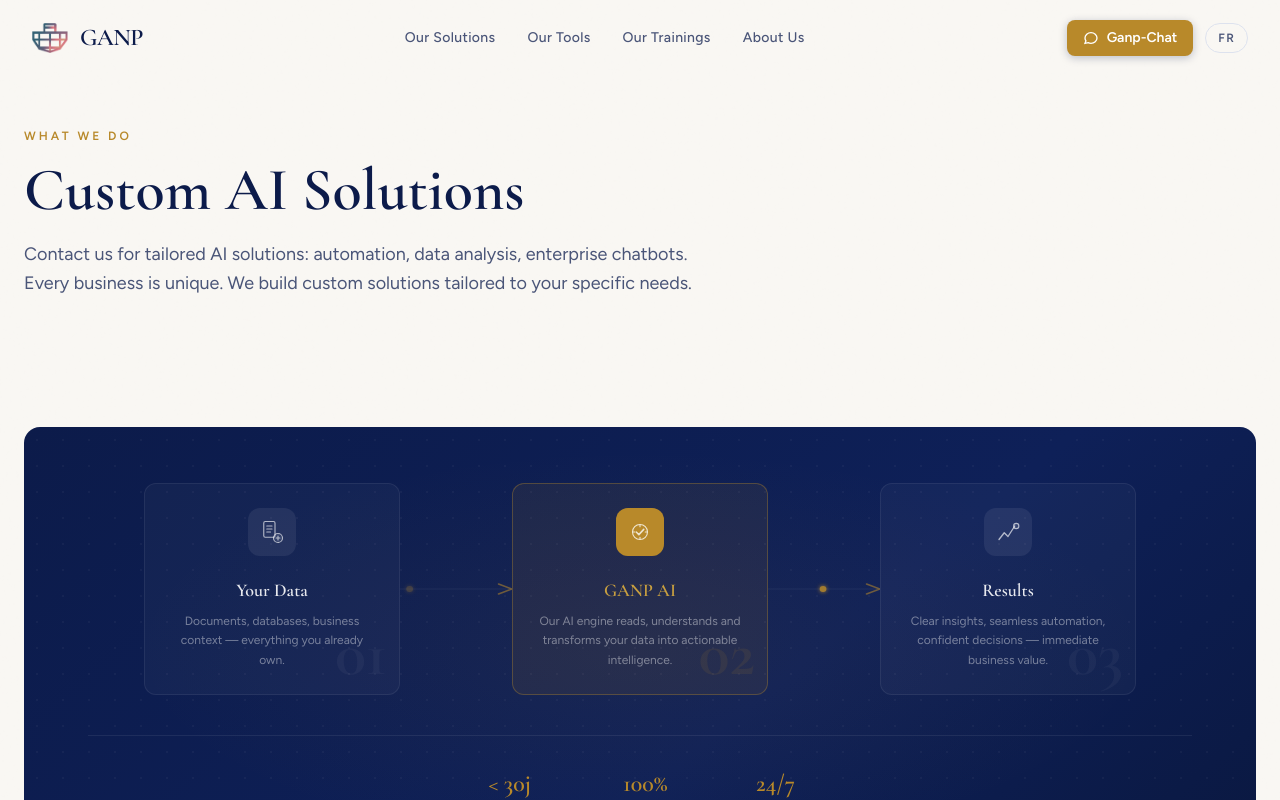
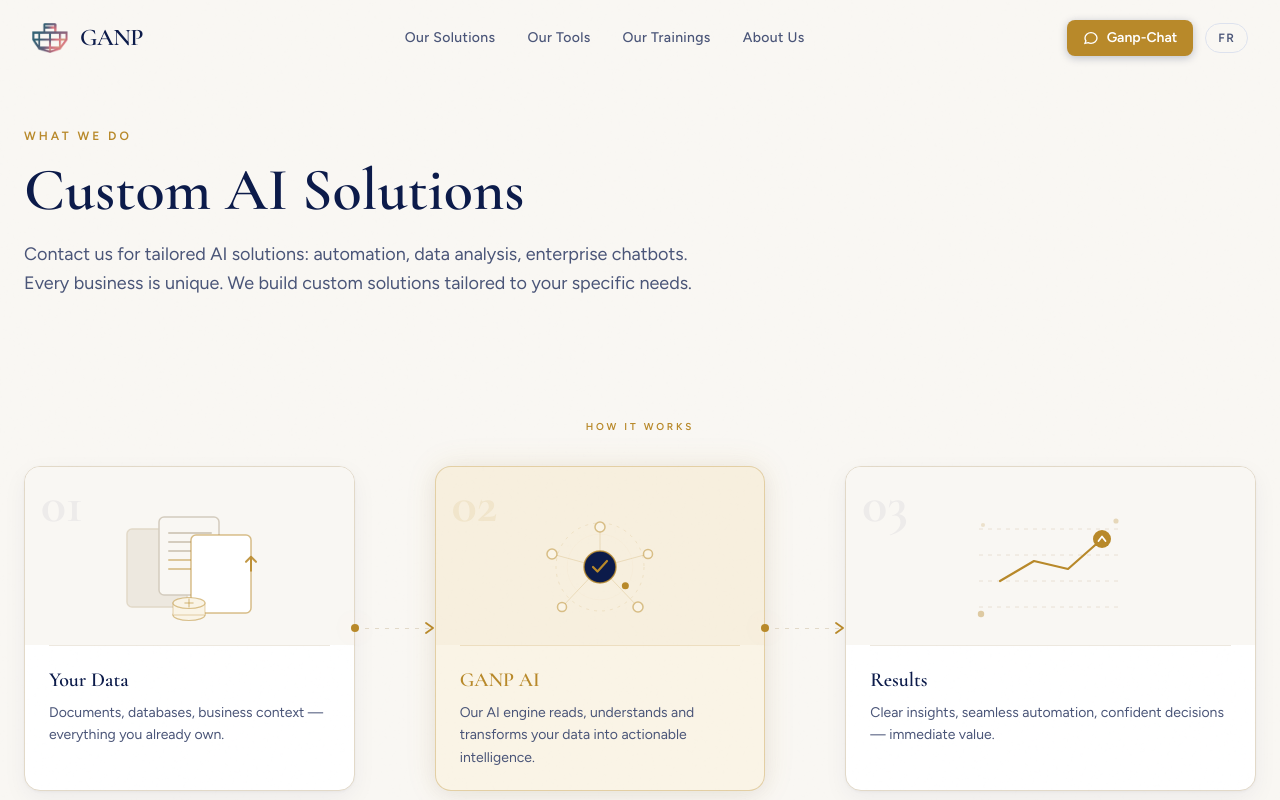
Before and after one commit to A-Njock/KEMET-AI, a React (Vite) app: page /solutions in a window 1280 px wide. Shown: the top 800 px of the page. Built offline with nearby package versions, Linux system fonts and the light colour scheme.

Commit message:
feat: redesign AIWorkflow — illustrated cards, animated SVGs, site colors, process flow
Authored by Pierre Guy A. NJOCK

```diff
--- a/src/components/AIWorkflow.tsx
+++ b/src/components/AIWorkflow.tsx
@@ -5,279 +5,331 @@
   lang: 'fr' | 'en';
 }
 
-function FlowBeam({ inView, delay, id }: { inView: boolean; delay: number; id: string }) {
+// ─── Step 1: Your Data ──────────────────────────────────────────────────────
+function DataIllustration({ inView }: { inView: boolean }) {
   return (
-    <div className="hidden md:flex items-center justify-center flex-shrink-0 w-20 lg:w-28">
-      <svg width="100%" height="24" viewBox="0 0 100 24" fill="none" preserveAspectRatio="none">
-        <defs>
-          <linearGradient id={`beam-grad-${id}`} x1="0%" y1="0%" x2="100%" y2="0%">
-            <stop offset="0%" stopColor="rgba(184,137,42,0.15)" />
-            <stop offset="100%" stopColor="rgba(184,137,42,0.6)" />
-          </linearGradient>
-          <filter id={`beam-glow-${id}`} x="-100%" y="-100%" width="300%" height="300%">
-            <feGaussianBlur stdDeviation="2" result="blur" />
-            <feMerge>
-              <feMergeNode in="blur" />
-              <feMergeNode in="SourceGraphic" />
-            </feMerge>
-          </filter>
-        </defs>
+    <svg viewBox="0 0 180 130" fill="none" className="w-full h-full">
+      {/* Back document */}
+      <motion.rect x="28" y="30" width="60" height="78" rx="5"
+        fill="#EDE8DF" stroke="#E2D9C8" strokeWidth="1.5"
+        initial={{ opacity: 0, x: -12 }} animate={inView ? { opacity: 1, x: 0 } : {}}
+        transition={{ delay: 0.1, duration: 0.55, ease: [0.16, 1, 0.3, 1] }} />
 
-        {/* Static faint track */}
-        <path d="M 0 12 L 100 12" stroke="rgba(255,255,255,0.06)" strokeWidth="1" />
+      {/* Middle document */}
+      <motion.rect x="60" y="18" width="60" height="78" rx="5"
+        fill="#F9F7F3" stroke="#D4CCBE" strokeWidth="1.5"
+        initial={{ opacity: 0, y: 14 }} animate={inView ? { opacity: 1, y: 0 } : {}}
+        transition={{ delay: 0.2, duration: 0.55, ease: [0.16, 1, 0.3, 1] }} />
 
-        {/* Animated beam draw */}
-        <motion.path
-          d="M 0 12 L 100 12"
-          stroke={`url(#beam-grad-${id})`}
-          strokeWidth="1"
-          fill="none"
+      {/* Lines on middle doc */}
+      {[34, 43, 52, 61, 70].map((y, i) => (
+        <motion.line key={y} x1="70" y1={y} x2={i === 2 || i === 4 ? 106 : 112} y2={y}
+          stroke={i >= 3 ? '#B8892A' : '#D4CCBE'} strokeWidth="2" strokeLinecap="round"
+          strokeOpacity={i >= 3 ? 0.45 : 1}
+          initial={{ scaleX: 0 }} animate={inView ? { scaleX: 1 } : {}}
+          transition={{ delay: 0.5 + i * 0.06, duration: 0.35 }}
+          style={{ transformOrigin: '70px 0' }} />
+      ))}
+
+      {/* Front document (gold-framed) */}
+      <motion.rect x="92" y="36" width="60" height="78" rx="5"
+        fill="white" stroke="#B8892A" strokeWidth="1.5" strokeOpacity="0.55"
+        initial={{ opacity: 0, x: 12 }} animate={inView ? { opacity: 1, x: 0 } : {}}
+        transition={{ delay: 0.3, duration: 0.55, ease: [0.16, 1, 0.3, 1] }} />
+
+      {/* Database cylinder */}
+      <motion.g initial={{ opacity: 0, y: 6 }} animate={inView ? { opacity: 1, y: 0 } : {}}
+        transition={{ delay: 0.7, duration: 0.45 }}>
+        <ellipse cx="90" cy="116" rx="16" ry="5.5"
+          fill="#FAF4E6" stroke="#B8892A" strokeWidth="1.2" strokeOpacity="0.5" />
+        <rect x="74" y="104" width="32" height="12" fill="#FAF4E6" stroke="#B8892A" strokeWidth="1.2" strokeOpacity="0.3" />
+        <ellipse cx="90" cy="104" rx="16" ry="5.5"
+          fill="#FAF4E6" stroke="#B8892A" strokeWidth="1.2" strokeOpacity="0.5" />
+        <line x1="90" y1="100" x2="90" y2="108" stroke="#B8892A" strokeWidth="1.5" strokeOpacity="0.4" strokeLinecap="round" />
+        <line x1="86" y1="104" x2="94" y2="104" stroke="#B8892A" strokeWidth="1.5" strokeOpacity="0.4" strokeLinecap="round" />
+      </motion.g>
+
+      {/* Floating upload pulse */}
+      <motion.path d="M 152 72 L 152 58 M 147 63 L 152 58 L 157 63"
+        stroke="#B8892A" strokeWidth="2" strokeLinecap="round" strokeLinejoin="round"
+        initial={{ opacity: 0, y: 8 }}
+        animate={inView ? { opacity: [0, 0.9, 0.9, 0], y: [8, 0, 0, -8] } : {}}
+        transition={{ delay: 0.9, duration: 1.6, repeat: Infinity, repeatDelay: 0.6, ease: 'easeInOut' }} />
+    </svg>
+  );
+}
+
+// ─── Step 2: GANP AI ────────────────────────────────────────────────────────
+function AIIllustration({ inView }: { inView: boolean }) {
+  const satellite = [
+    { cx: 90, cy: 28, r: 5 },
+    { cx: 138, cy: 55, r: 4.5 },
+    { cx: 128, cy: 108, r: 5 },
+    { cx: 52, cy: 108, r: 4.5 },
+    { cx: 42, cy: 55, r: 5 },
+  ];
+
+  return (
+    <svg viewBox="0 0 180 130" fill="none" className="w-full h-full">
+      {/* Orbit ring */}
+      <motion.circle cx="90" cy="68" r="44"
+        stroke="#B8892A" strokeWidth="0.75" strokeOpacity="0.18" strokeDasharray="3 5"
+        initial={{ opacity: 0, scale: 0.6 }} animate={inView ? { opacity: 1, scale: 1 } : {}}
+        transition={{ delay: 0.15, duration: 0.6 }}
+        style={{ transformOrigin: '90px 68px' }} />
+
+      {/* Spokes to satellites */}
+      {satellite.map((s, i) => (
+        <motion.path key={i} d={`M 90 68 L ${s.cx} ${s.cy}`}
+          stroke="#B8892A" strokeWidth="1" strokeOpacity="0.2"
+          initial={{ pathLength: 0 }} animate={inView ? { pathLength: 1 } : {}}
+          transition={{ delay: 0.3 + i * 0.07, duration: 0.4 }} />
+      ))}
+
+      {/* Satellite nodes */}
+      {satellite.map((s, i) => (
+        <motion.circle key={i} cx={s.cx} cy={s.cy} r={s.r}
+          fill="#FAF4E6" stroke="#B8892A" strokeWidth="1.5" strokeOpacity="0.5"
+          initial={{ scale: 0 }} animate={inView ? { scale: 1 } : {}}
+          transition={{ delay: 0.35 + i * 0.07, duration: 0.4, ease: [0.16, 1, 0.3, 1] }}
+          style={{ transformOrigin: `${s.cx}px ${s.cy}px` }} />
+      ))}
+
+      {/* Centre glow rings */}
+      {[28, 18].map((r, i) => (
+        <motion.circle key={i} cx="90" cy="68" r={r}
+          fill="none" stroke="#B8892A"
+          strokeWidth={i === 0 ? 0.75 : 0.5} strokeOpacity={i === 0 ? 0.12 : 0.08}
+          animate={inView ? { r: [r, r + 10, r], opacity: [0.6, 0, 0.6] } : {}}
+          transition={{ duration: 2.4, repeat: Infinity, delay: i * 0.7, ease: 'easeOut' }} />
+      ))}
+
+      {/* Centre node */}
+      <motion.circle cx="90" cy="68" r="16"
+        fill="#0C1B4A"
+        initial={{ scale: 0 }} animate={inView ? { scale: 1 } : {}}
+        transition={{ delay: 0.5, duration: 0.5, ease: [0.16, 1, 0.3, 1] }}
+        style={{ transformOrigin: '90px 68px' }} />
+      <motion.circle cx="90" cy="68" r="16"
+        fill="none" stroke="#B8892A" strokeWidth="1.5"
+        animate={inView ? { opacity: [0.5, 1, 0.5] } : {}}
+        transition={{ duration: 2, repeat: Infinity }} />
+
+      {/* Centre checkmark */}
+      <motion.path d="M 83 68 L 87.5 72.5 L 97 62"
+        stroke="#B8892A" strokeWidth="2.2" strokeLinecap="round" strokeLinejoin="round"
+        initial={{ pathLength: 0 }} animate={inView ? { pathLength: 1 } : {}}
+        transition={{ delay: 0.85, duration: 0.45, ease: 'easeOut' }} />
+
+      {/* Orbiting bright dot */}
+      <motion.circle r="3.5" fill="#B8892A"
+        animate={inView ? {
+          cx: [90, 134, 90, 46, 90],
+          cy: [24, 68, 112, 68, 24],
+        } : { cx: 90, cy: 24 }}
+        transition={{ duration: 4, repeat: Infinity, ease: 'linear', delay: 1 }}>
+        <feGaussianBlur stdDeviation="2" />
+      </motion.circle>
+    </svg>
+  );
+}
+
+// ─── Step 3: Results ────────────────────────────────────────────────────────
+function ResultsIllustration({ inView }: { inView: boolean }) {
+  const bars = [
+    { x: 26, h: 38, gold: false, delay: 0.15 },
+    { x: 60, h: 58, gold: false, delay: 0.22 },
+    { x: 94, h: 48, gold: false, delay: 0.19 },
+    { x: 128, h: 78, gold: true, delay: 0.27 },
+  ];
+  const base = 108;
+
+  return (
+    <svg viewBox="0 0 180 130" fill="none" className="w-full h-full">
+      {/* Grid lines */}
+      {[0, 26, 52, 78].map((offset, i) => (
+        <line key={i} x1="18" y1={base - offset} x2="162" y2={base - offset}
+          stroke="#E2D9C8" strokeWidth="0.75" strokeDasharray="4 5" />
+      ))}
+
+      {/* Bars — animate height from baseline */}
+      {bars.map((b, i) => (
+        <motion.rect key={i} x={b.x} rx="4" width="26"
+          fill={b.gold ? '#B8892A' : '#EDE8DF'}
+          stroke={b.gold ? '#B8892A' : '#D4CCBE'} strokeWidth="1"
+          y={base} height={0}
+          animate={inView ? { y: base - b.h, height: b.h } : { y: base, height: 0 }}
+          transition={{ delay: b.delay + 0.3, duration: 0.65, ease: [0.16, 1, 0.3, 1] }} />
+      ))}
+
+      {/* Trend line */}
+      <motion.path d="M 39 82 L 73 62 L 107 70 L 141 40"
+        stroke="#B8892A" strokeWidth="2.2" strokeLinecap="round"
+        strokeLinejoin="round" fill="none"
         initial={{ pathLength: 0, opacity: 0 }}
         animate={inView ? { pathLength: 1, opacity: 1 } : {}}
-          transition={{ duration: 0.9, delay, ease: [0.16, 1, 0.3, 1] }}
-        />
+        transition={{ delay: 0.75, duration: 0.75, ease: [0.16, 1, 0.3, 1] }} />
+
+      {/* Rising arrow badge */}
+      <motion.g initial={{ opacity: 0, scale: 0.4 }} animate={inView ? { opacity: 1, scale: 1 } : {}}
+        transition={{ delay: 1.4, duration: 0.4, ease: [0.16, 1, 0.3, 1] }}
+        style={{ transformOrigin: '141px 40px' }}>
+        <circle cx="141" cy="40" r="9" fill="#B8892A" />
+        <path d="M 137.5 42 L 141 37.5 L 144.5 42" stroke="white" strokeWidth="1.8" strokeLinecap="round" strokeLinejoin="round" />
+      </motion.g>
+
+      {/* Sparkle dots */}
+      {[[22, 26], [155, 22], [20, 115]].map(([x, y], i) => (
+        <motion.circle key={i} cx={x} cy={y} r="2"
+          fill="#B8892A" fillOpacity="0.45"
+          animate={inView ? { scale: [1, 1.6, 1], opacity: [0.4, 0.9, 0.4] } : {}}
+          transition={{ duration: 1.8, repeat: Infinity, delay: 1.2 + i * 0.4 }}
+          style={{ transformOrigin: `${x}px ${y}px` }} />
+      ))}
+    </svg>
+  );
+}
+
+// ─── Animated connector arrow ────────────────────────────────────────────────
+function Connector({ inView, delay }: { inView: boolean; delay: number }) {
+  return (
+    <div className="hidden md:flex items-center justify-center w-16 lg:w-20 flex-shrink-0 self-stretch">
+      <div className="relative w-full flex flex-col items-center justify-center gap-1">
+        {/* Dashed track */}
+        <div className="w-full h-px" style={{ background: 'repeating-linear-gradient(90deg, #E2D9C8 0px, #E2D9C8 4px, transparent 4px, transparent 10px)' }} />
+
+        {/* Animated gold dot traveling */}
+        <motion.div
+          className="absolute top-1/2 -translate-y-1/2 w-2 h-2 rounded-full bg-royal shadow-gold-glow"
+          style={{ left: '-4px' }}
+          animate={inView ? { left: ['−4px', '100%', '-4px'] } : {}}
+          transition={{ duration: 2, delay: delay + 0.6, repeat: Infinity, repeatDelay: 1, ease: 'easeInOut' }} />
 
         {/* Arrowhead */}
-        <motion.path
-          d="M 88 7 L 100 12 L 88 17"
-          fill="none"
-          stroke="rgba(184,137,42,0.55)"
-          strokeWidth="1.5"
-          strokeLinecap="round"
-          strokeLinejoin="round"
-          initial={{ opacity: 0 }}
-          animate={inView ? { opacity: 1 } : {}}
-          transition={{ duration: 0.3, delay: delay + 0.85 }}
-        />
+        <motion.svg width="10" height="14" viewBox="0 0 10 14" fill="none"
+          className="absolute right-0"
+          initial={{ opacity: 0 }} animate={inView ? { opacity: 1 } : {}}
+          transition={{ delay: delay + 0.4, duration: 0.3 }}>
+          <path d="M 1 2 L 8 7 L 1 12" stroke="#B8892A" strokeWidth="1.8" strokeLinecap="round" strokeLinejoin="round" />
+        </motion.svg>
+      </div>
+    </div>
+  );
+}
 
-        {/* Flowing data packet */}
-        <motion.circle
-          cy="12"
-          r="3"
-          fill="#B8892A"
-          filter={`url(#beam-glow-${id})`}
-          initial={{ cx: -6, opacity: 0 }}
-          animate={
-            inView
-              ? { cx: [-6, 106, -6], opacity: [0, 1, 1, 0] }
-              : {}
-          }
-          transition={{
-            duration: 1.8,
-            delay: delay + 1.1,
-            repeat: Infinity,
-            repeatDelay: 1.4,
-            ease: 'easeInOut',
-          }}
-        />
+// Mobile vertical connector
+function VerticalConnector() {
+  return (
+    <div className="md:hidden flex flex-col items-center py-2">
+      <div className="w-px h-8" style={{ background: 'repeating-linear-gradient(180deg, #E2D9C8 0px, #E2D9C8 4px, transparent 4px, transparent 10px)' }} />
+      <svg width="14" height="8" viewBox="0 0 14 8" fill="none">
+        <path d="M 2 1 L 7 7 L 12 1" stroke="#B8892A" strokeWidth="1.8" strokeLinecap="round" strokeLinejoin="round" />
       </svg>
     </div>
   );
 }
 
-function MobileConnector() {
-  return (
-    <div className="md:hidden flex flex-col items-center my-1">
-      <div className="w-px h-6 bg-white/10" />
-      <svg width="10" height="6" viewBox="0 0 10 6" fill="none">
-        <path d="M 1 1 L 5 5 L 9 1" stroke="rgba(184,137,42,0.4)" strokeWidth="1.5" strokeLinecap="round" strokeLinejoin="round" />
-      </svg>
-    </div>
-  );
-}
-
+// ─── Main component ──────────────────────────────────────────────────────────
 export default function AIWorkflow({ lang }: AIWorkflowProps) {
   const ref = useRef(null);
-  const isInView = useInView(ref, { once: true, margin: '-80px' });
+  const isInView = useInView(ref, { once: true, margin: '-60px' });
+
+  const isFr = lang === 'fr';
 
   const steps = [
     {
       number: '01',
-      label: lang === 'fr' ? 'Vos Données' : 'Your Data',
-      sublabel:
-        lang === 'fr'
+      label: isFr ? 'Vos Données' : 'Your Data',
+      sublabel: isFr
         ? 'Documents, bases de données, contexte métier — tout ce que vous possédez déjà.'
         : 'Documents, databases, business context — everything you already own.',
-      isCenter: false,
-      icon: (
-        <svg viewBox="0 0 32 32" fill="none" className="w-6 h-6">
-          <rect x="5" y="2" width="15" height="21" rx="2" stroke="currentColor" strokeWidth="1.5" />
-          <path d="M9 8h7M9 12h7M9 16h5" stroke="currentColor" strokeWidth="1.5" strokeLinecap="round" />
-          <circle cx="24" cy="24" r="6" fill="currentColor" fillOpacity="0.1" stroke="currentColor" strokeWidth="1.5" />
-          <path d="M21.5 24h5M24 21.5v5" stroke="currentColor" strokeWidth="1.5" strokeLinecap="round" />
-        </svg>
-      ),
+      Illustration: DataIllustration,
     },
     {
       number: '02',
-      label: lang === 'fr' ? 'IA GANP' : 'GANP AI',
-      sublabel:
-        lang === 'fr'
-          ? "Notre moteur d'IA analyse, comprend et transforme vos données en intelligence actionnable."
+      label: isFr ? 'IA GANP' : 'GANP AI',
+      sublabel: isFr
+        ? "Notre moteur d'IA lit, comprend et transforme vos données en intelligence actionnable."
         : 'Our AI engine reads, understands and transforms your data into actionable intelligence.',
-      isCenter: true,
-      icon: (
-        <svg viewBox="0 0 32 32" fill="none" className="w-6 h-6">
-          <circle cx="16" cy="16" r="10" stroke="currentColor" strokeWidth="1.5" />
-          <path d="M16 6v3M16 23v3M6 16h3M23 16h3" stroke="currentColor" strokeWidth="1.5" strokeLinecap="round" />
-          <path d="M11 16l3.5 3.5 6.5-7" stroke="currentColor" strokeWidth="2" strokeLinecap="round" strokeLinejoin="round" />
-        </svg>
-      ),
+      Illustration: AIIllustration,
+      highlight: true,
     },
     {
       number: '03',
-      label: lang === 'fr' ? 'Résultats' : 'Results',
-      sublabel:
-        lang === 'fr'
-          ? 'Insights clairs, automatisation fluide, décisions éclairées — une valeur immédiate.'
-          : 'Clear insights, seamless automation, confident decisions — immediate business value.',
-      isCenter: false,
-      icon: (
-        <svg viewBox="0 0 32 32" fill="none" className="w-6 h-6">
-          <path d="M4 26l7-9 5 5 9-14" stroke="currentColor" strokeWidth="1.8" strokeLinecap="round" strokeLinejoin="round" />
-          <circle cx="27" cy="8" r="3.5" fill="currentColor" fillOpacity="0.12" stroke="currentColor" strokeWidth="1.5" />
-        </svg>
-      ),
+      label: isFr ? 'Résultats' : 'Results',
+      sublabel: isFr
+        ? 'Insights clairs, automatisation fluide, décisions éclairées — valeur immédiate.'
+        : 'Clear insights, seamless automation, confident decisions — immediate value.',
+      Illustration: ResultsIllustration,
     },
   ];
 
   return (
-    <div
-      ref={ref}
-      className="relative rounded-2xl overflow-hidden py-14 px-6 md:px-12 lg:px-16 my-8"
-      style={{
-        background: 'linear-gradient(140deg, #0C1B4A 0%, #0e2058 60%, #0a1840 100%)',
-      }}
-    >
-      {/* Dot grid texture */}
-      <div
-        className="absolute inset-0 pointer-events-none"
-        style={{
-          backgroundImage: 'radial-gradient(circle, rgba(255,255,255,0.035) 1px, transparent 1px)',
-          backgroundSize: '26px 26px',
-        }}
-      />
+    <div ref={ref} className="py-6">
+      {/* Section label */}
+      <motion.p
+        className="text-royal text-[10px] font-semibold tracking-[0.28em] uppercase mb-8 text-center"
+        initial={{ opacity: 0 }} animate={isInView ? { opacity: 1 } : {}}
+        transition={{ duration: 0.5 }}>
+        {isFr ? 'Comment ça fonctionne' : 'How It Works'}
+      </motion.p>
 
-      {/* Gold radial glow — center */}
-      <div
-        className="absolute inset-0 pointer-events-none"
-        style={{
-          background:
-            'radial-gradient(ellipse 55% 60% at 50% 50%, rgba(184,137,42,0.07) 0%, transparent 75%)',
-        }}
-      />
+      {/* Cards row */}
+      <div className="flex flex-col md:flex-row items-stretch gap-0">
+        {steps.map((step, idx) => (
+          <div key={idx} className="flex flex-col md:flex-row items-stretch flex-1">
 
-      {/* Content */}
-      <div className="relative flex flex-col md:flex-row md:items-center md:justify-center gap-0">
-        {steps.map((step, idx) => (
-          <div key={idx} className="flex flex-col md:flex-row md:items-center">
             {/* ── Card ── */}
             <motion.div
-              className="relative flex-shrink-0 w-full md:w-52 lg:w-64 rounded-xl p-6 text-center overflow-hidden"
+              className="flex-1 rounded-2xl overflow-hidden flex flex-col"
               style={{
-                background: step.isCenter
-                  ? 'rgba(184,137,42,0.09)'
-                  : 'rgba(255,255,255,0.03)',
-                border: step.isCenter
-                  ? '1px solid rgba(184,137,42,0.35)'
-                  : '1px solid rgba(255,255,255,0.07)',
+                border: step.highlight ? '1.5px solid rgba(184,137,42,0.35)' : '1.5px solid #E2D9C8',
+                background: step.highlight ? '#FAF4E6' : 'white',
+                boxShadow: step.highlight
+                  ? '0 0 32px rgba(184,137,42,0.10), 0 4px 20px rgba(12,27,74,0.06)'
+                  : '0 1px 3px rgba(12,27,74,0.04), 0 8px 24px rgba(12,27,74,0.05)',
               }}
-              initial={{ opacity: 0, y: 36 }}
+              initial={{ opacity: 0, y: 28 }}
               animate={isInView ? { opacity: 1, y: 0 } : {}}
-              transition={{ duration: 0.75, delay: idx * 0.22, ease: [0.16, 1, 0.3, 1] }}
-            >
-              {/* Ghost step number */}
-              <span
-                className="absolute bottom-2 right-3 font-display font-bold leading-none select-none pointer-events-none"
-                style={{
-                  fontSize: '64px',
-                  color: step.isCenter ? 'rgba(184,137,42,0.1)' : 'rgba(255,255,255,0.04)',
-                  lineHeight: 1,
-                }}
-              >
+              transition={{ duration: 0.65, delay: idx * 0.18, ease: [0.16, 1, 0.3, 1] }}>
+
+              {/* Illustration zone */}
+              <div className="relative flex items-center justify-center px-6 pt-8 pb-4"
+                style={{ minHeight: '160px', background: step.highlight ? 'rgba(184,137,42,0.04)' : '#F9F7F3' }}>
+                {/* Step number watermark */}
+                <span className="absolute top-3 left-4 font-display font-bold leading-none select-none"
+                  style={{ fontSize: '52px', color: step.highlight ? 'rgba(184,137,42,0.10)' : 'rgba(12,27,74,0.05)' }}>
                   {step.number}
                 </span>
-
-              {/* Icon container */}
-              <div
-                className="relative mx-auto mb-5 w-12 h-12 rounded-xl flex items-center justify-center"
-                style={{
-                  background: step.isCenter
-                    ? '#B8892A'
-                    : 'rgba(255,255,255,0.07)',
-                  color: step.isCenter ? '#fff' : 'rgba(255,255,255,0.65)',
-                }}
-              >
-                {step.icon}
-                {/* Icon inner glow for center */}
-                {step.isCenter && (
-                  <motion.div
-                    className="absolute inset-0 rounded-xl"
-                    style={{ background: 'rgba(184,137,42,0.4)' }}
-                    animate={{ opacity: [0.4, 0.8, 0.4] }}
-                    transition={{ duration: 2, repeat: Infinity, ease: 'easeInOut' }}
-                  />
-                )}
+                <div className="w-full" style={{ maxWidth: '180px', height: '130px' }}>
+                  <step.Illustration inView={isInView} />
+                </div>
               </div>
 
-              {/* Label */}
+              {/* Bottom separator */}
+              <div className="h-px mx-6" style={{ background: step.highlight ? 'rgba(184,137,42,0.2)' : '#EDE8DF' }} />
+
+              {/* Text zone */}
+              <div className="px-6 py-5 flex-1">
                 <h3
-                className="font-display text-lg font-semibold mb-2 relative"
-                style={{ color: step.isCenter ? '#C9A040' : 'rgba(255,255,255,0.9)' }}
-              >
+                  className="font-display text-xl font-semibold mb-2"
+                  style={{ color: step.highlight ? '#B8892A' : '#0C1B4A' }}>
                   {step.label}
                 </h3>
-
-              {/* Description */}
-              <p className="text-xs leading-relaxed relative" style={{ color: 'rgba(255,255,255,0.42)' }}>
-                {step.sublabel}
-              </p>
-
-              {/* Pulsing border ring — center card only */}
-              {step.isCenter && (
-                <motion.div
-                  className="absolute inset-0 rounded-xl pointer-events-none"
-                  style={{ border: '1px solid rgba(184,137,42,0.5)' }}
-                  animate={{ opacity: [0.4, 1, 0.4], scale: [1, 1.015, 1] }}
-                  transition={{ duration: 2.8, repeat: Infinity, ease: 'easeInOut' }}
-                />
-              )}
+                <p className="text-slate text-sm leading-relaxed">{step.sublabel}</p>
+              </div>
             </motion.div>
 
-            {/* ── Connectors ── */}
+            {/* ── Connector (between cards) ── */}
             {idx < steps.length - 1 && (
               <>
-                <FlowBeam inView={isInView} delay={idx * 0.22 + 0.55} id={`${idx}`} />
-                <MobileConnector />
+                <Connector inView={isInView} delay={idx * 0.18 + 0.3} />
+                <VerticalConnector />
               </>
             )}
           </div>
         ))}
       </div>
-
-      {/* Bottom label strip */}
-      <motion.div
-        className="relative mt-10 pt-8 border-t flex flex-col sm:flex-row items-center justify-center gap-4 sm:gap-10 text-center"
-        style={{ borderColor: 'rgba(255,255,255,0.07)' }}
-        initial={{ opacity: 0 }}
-        animate={isInView ? { opacity: 1 } : {}}
-        transition={{ duration: 0.8, delay: 0.9 }}
-      >
-        {[
-          { value: '< 30j', label: lang === 'fr' ? 'Déploiement' : 'Deployment' },
-          { value: '100%', label: lang === 'fr' ? 'Sur Mesure' : 'Custom-built' },
-          { value: '24/7', label: lang === 'fr' ? 'Support IA' : 'AI Support' },
-        ].map(({ value, label }) => (
-          <div key={label} className="flex flex-col items-center gap-0.5">
-            <span className="font-display text-2xl font-semibold" style={{ color: '#B8892A' }}>
-              {value}
-            </span>
-            <span className="text-xs uppercase tracking-widest" style={{ color: 'rgba(255,255,255,0.35)' }}>
-              {label}
-            </span>
-          </div>
-        ))}
-      </motion.div>
     </div>
   );
 }
```
Lines whose indentation alone changed are shown as unchanged.
